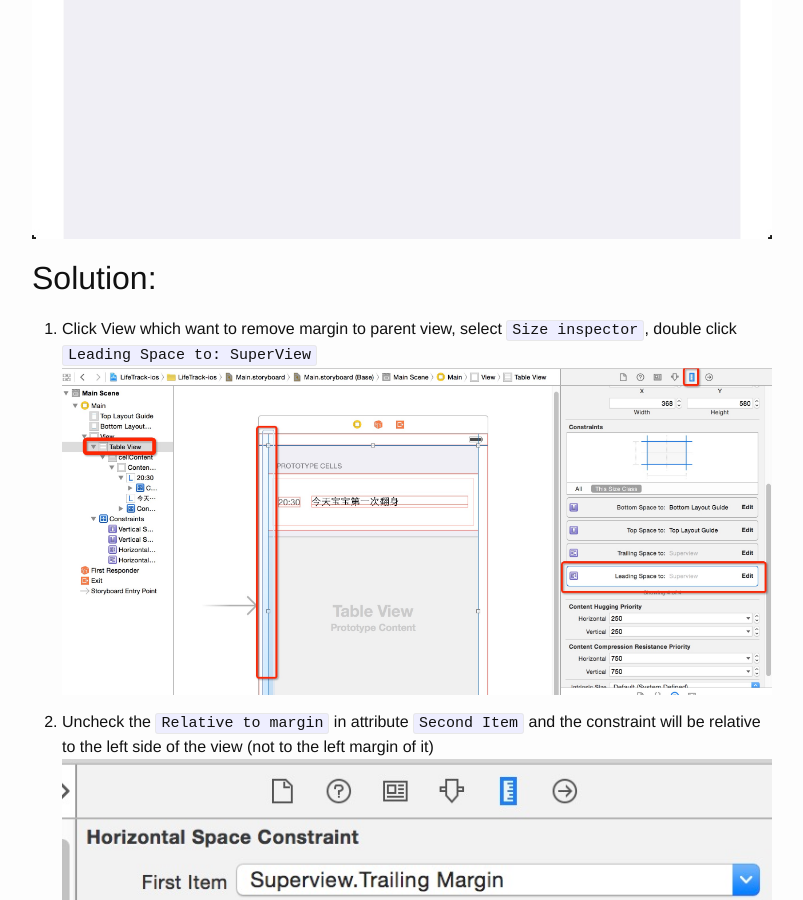
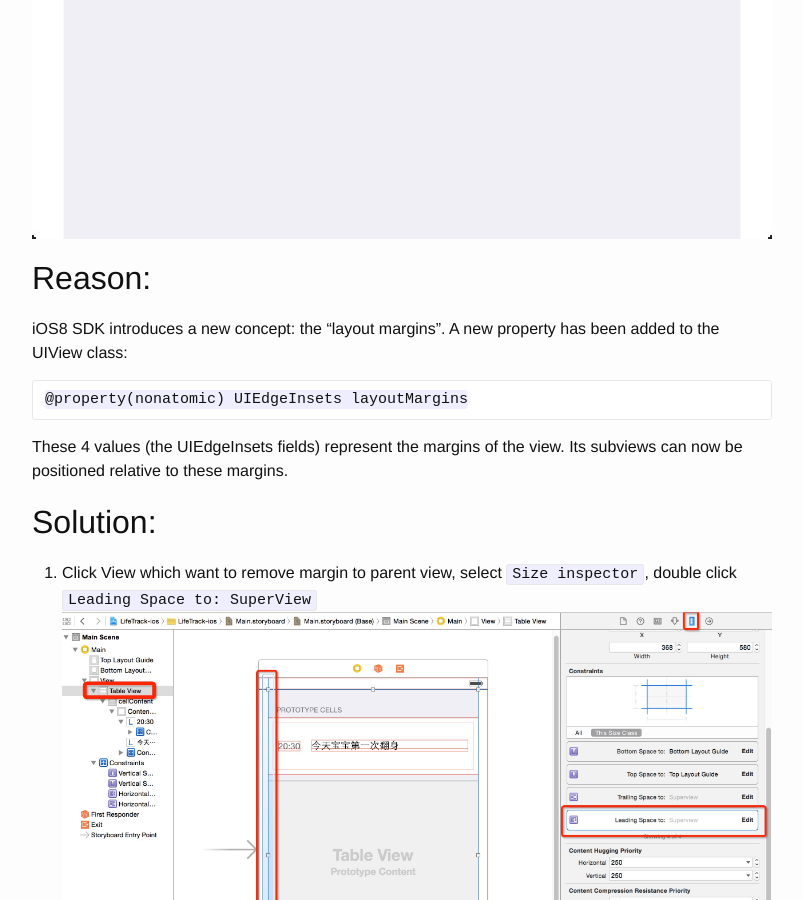
Before and after one commit to jacobzeng/jacobzeng.github.io, a Jekyll site: the page built from _posts/2015-04-07-ios-remove-default-margin-in-viewcontroller.markdown, in a window 1280 px wide and 900 px high, scrolled down 1444 px. Shown: the whole window, without its empty margins (238-1041 px from the left). Built offline with Jekyll 4.4.1, drawn with Linux system fonts in a browser that asks for light colours.

Commit message:
update post

```diff
--- a/_config.yml
+++ b/_config.yml
@@ -4,7 +4,7 @@ email: hidder1984@gmail.com
 description: > # this means to ignore newlines until "baseurl:"
   Interest in everthing will make us better, like Java, Javascript, HTML, CSS, Funcitonal programming, Big data.
 baseurl: "" # the subpath of your site, e.g. /blog/
-url: "http://localhost:4000" # the base hostname & protocol for your site
+url: "http://jacobzeng.github.io" # the base hostname & protocol for your site
 twitter_username:
 github_username:  jacobzeng
 
--- a/_posts/2015-04-07-ios-remove-default-margin-in-viewcontroller.markdown
+++ b/_posts/2015-04-07-ios-remove-default-margin-in-viewcontroller.markdown
@@ -10,6 +10,17 @@ tags: ios layout viewcontroller
 There are default margin in ViewController, sometimes it will make your UI broken.
 
 ![5.png]({{site.url}}/assets/IOS Remove default margin in ViewController/5.png)
+
+Reason:
+------
+iOS8 SDK introduces a new concept: the “layout margins”. A new property has been added to the UIView class:
+
+~~~
+@property(nonatomic) UIEdgeInsets layoutMargins
+~~~
+
+These 4 values (the UIEdgeInsets fields) represent the margins of the view. Its subviews can now be positioned relative to these  margins.
+
 
 Solution:
 ------
--- a/_posts/2015-04-07-ios-uitableview-how-to-add-prototype-cell-in-storyboard.markdown
+++ b/_posts/2015-04-07-ios-uitableview-how-to-add-prototype-cell-in-storyboard.markdown
@@ -1,6 +1,6 @@
 ---
 layout: post
-title:  "IOS UITableView: How to add prototype cell in storyboard"
+title:  "IOS: How to design prototype cell in storyboard"
 date:   2015-04-07 17:00:00
 categories: ios
 tags: ios uitableview
@@ -8,7 +8,7 @@ tags: ios uitableview
 
 >IOS SDK 8.2, Xcode Version 6.2
 
-Sometimes, you want to define the UI of prototype cell in storyboard, it's very straightforward.
+Sometimes, you want to design the UI of prototype cell in storyboard, it's very straightforward.
 
 Define the UI what you want
 -------
```
